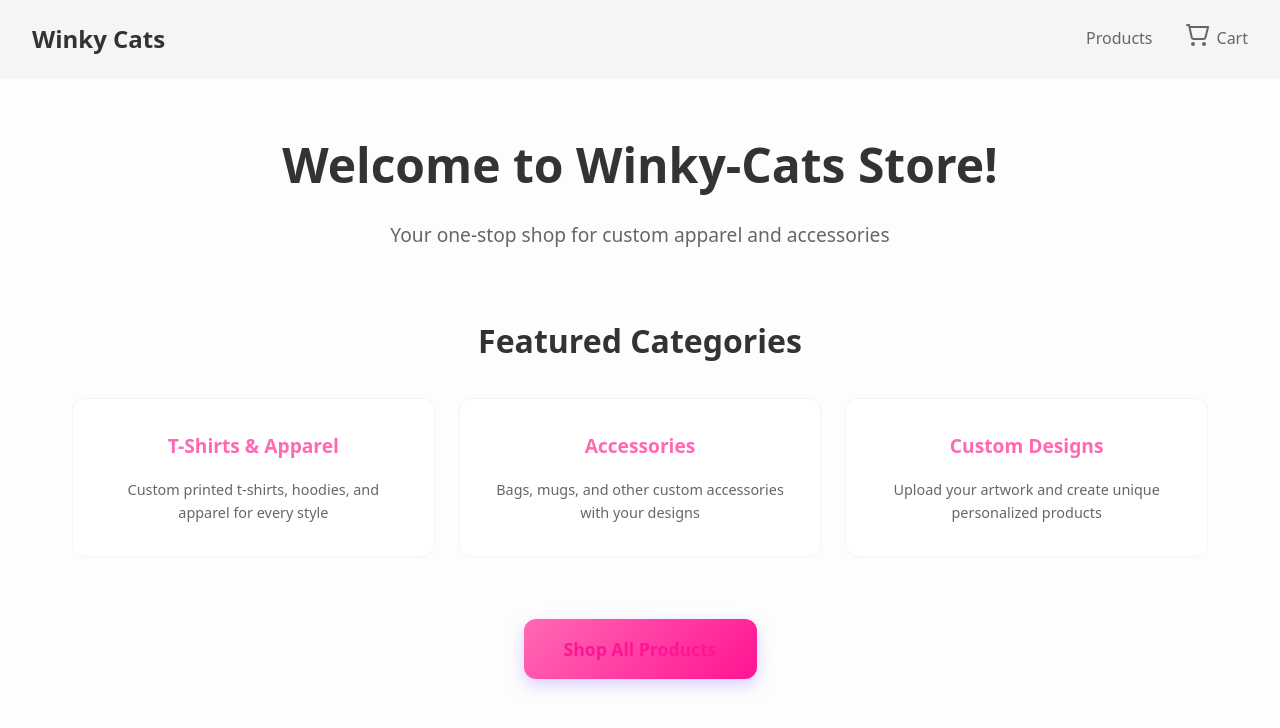
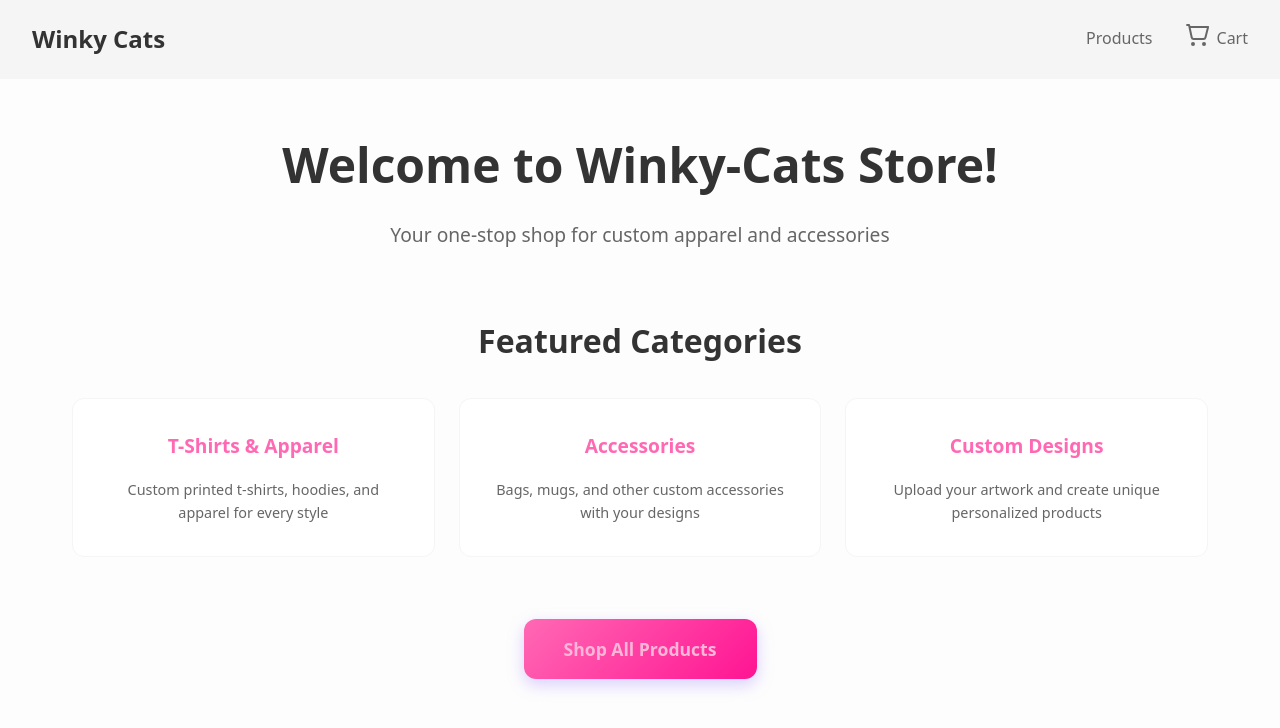
Before and after one commit to roxtonma/winky-cats-store, a Next.js app: page / in a window 1280 px wide. In both pictures the pointer is over the link "Shop All Products". Shown: the top 728 px of the page. Built offline with nearby package versions, Linux system fonts and the light colour scheme.

Commit message:
Minor css fix

```diff
--- a/src/app/home.module.css
+++ b/src/app/home.module.css
@@ -97,6 +97,7 @@
 .shopAllBtn:hover {
   transform: translateY(-2px);
   box-shadow: 0 6px 16px rgba(167, 139, 250, 0.4);
+  color: #FFB6D9;
   text-decoration: none;
 }
 
```
